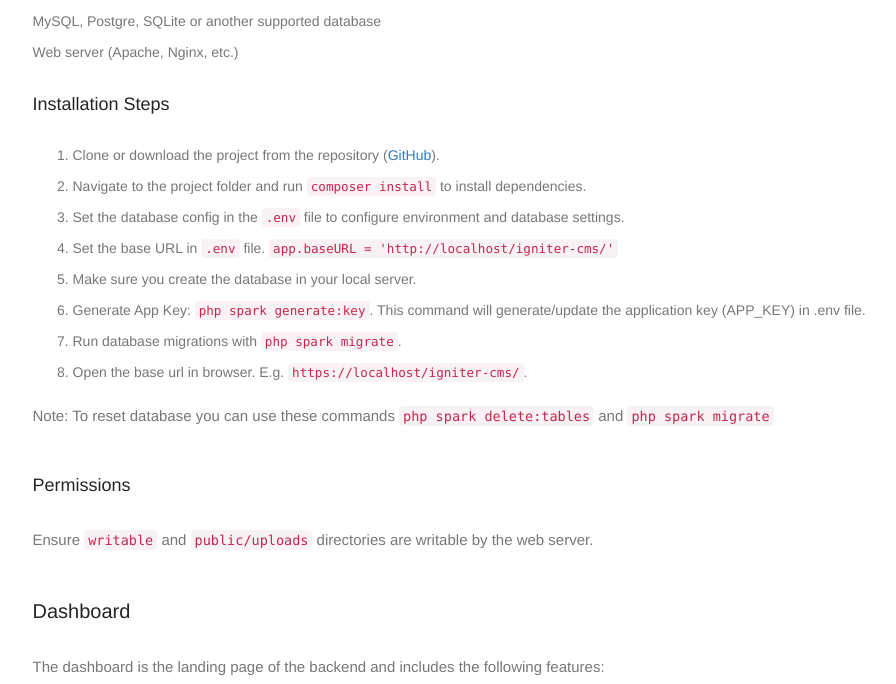
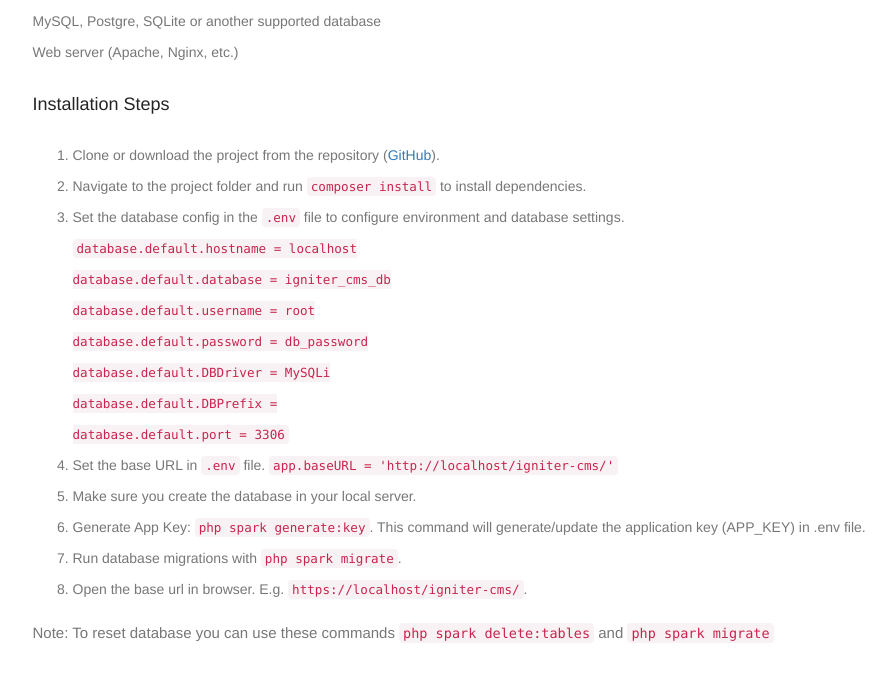
Before and after one commit to akassama/igniter-cms-doc, a PHP site: page /igniter-cms/ in a window 1280 px wide. Shown: the part 1067-1751 px from the top of the page, without its empty margins (330-1226 px from the left). Run offline with PHP 8.4, Linux system fonts and the light colour scheme; some libraries are stand-ins or nearby versions.

Commit message:
Updated docs

```diff
--- a/index.php
+++ b/index.php
@@ -299,7 +299,18 @@
                             <ol>
                                 <li>Clone or download the project from the repository (<a href="https://github.com/akassama/igniter-cms">GitHub</a>).</li>
                                 <li>Navigate to the project folder and run <code>composer install</code> to install dependencies.</li>
-                                <li>Set the database config in the <code>.env</code> file to configure environment and database settings.</li>
+                                <li>
+                                    Set the database config in the <code>.env</code> file to configure environment and database settings. <br/>
+                                    <code>
+                                        database.default.hostname = localhost<br/>
+                                        database.default.database = igniter_cms_db<br/>
+                                        database.default.username = root<br/>
+                                        database.default.password = db_password<br/>
+                                        database.default.DBDriver = MySQLi<br/>
+                                        database.default.DBPrefix =<br/>
+                                        database.default.port = 3306<br/>
+                                    </code>
+                                </li>
                                 <li>Set the base URL in <code>.env</code> file. <code>app.baseURL = 'http://localhost/igniter-cms/'</code></li>
 								<li>Make sure you create the database in your local server.</li>
                                 <li>Generate App Key: <code>php spark generate:key</code>. This command will generate/update the application key (APP_KEY) in .env file.</li>
```
